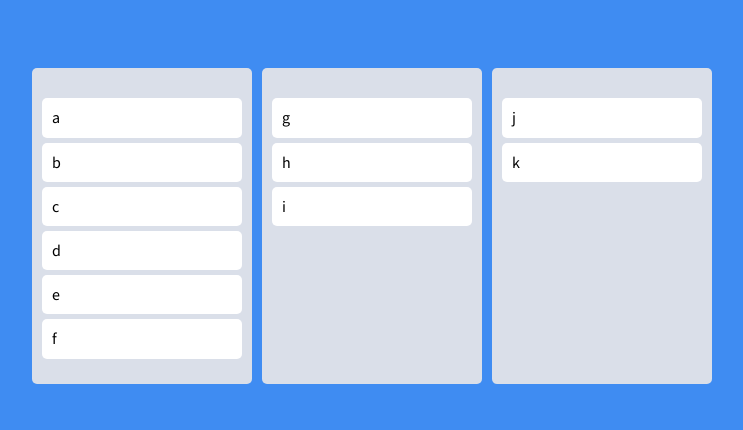
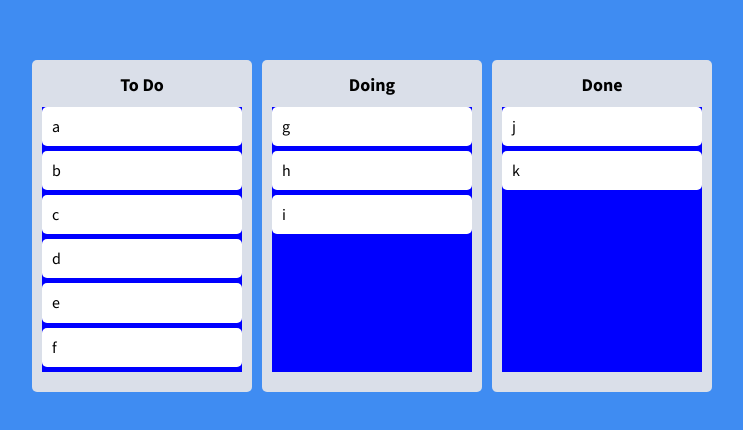
Before and after one commit to JHL71/trello-clone, a React (Create React App) app: page / in a window 1280 px wide. Shown: the part 174-604 px from the top of the page, without its empty margins (268-1011 px from the left). Built offline with nearby package versions, Linux system fonts and the light colour scheme; what recoil-persist would draw is missing.

Commit message:
Feature: moving card across the board

```diff
--- a/src/App.tsx
+++ b/src/App.tsx
@@ -1,8 +1,7 @@
-import { DragDropContext, DropResult, Droppable } from "react-beautiful-dnd";
+import { DragDropContext, DropResult } from "react-beautiful-dnd";
 import { useRecoilState } from "recoil";
 import styled from "styled-components";
-import { toDoState } from "./atoms";
-import DraggableCard from "./Components/DraggableCard";
+import { boardState } from "./atoms";
 import Board from "./Components/Board";
 
 
@@ -24,24 +23,39 @@ const Boards = styled.div`
 `
 
 function App() {
-  const [toDos, setToDos] = useRecoilState(toDoState);
+  const [boards, setBoards] = useRecoilState(boardState);
 
-  const onDragEnd = ({ destination, source }: DropResult) => {
+  const onDragEnd = ({source, destination}: DropResult) => {
+    if (!destination) return ;
 
-    if (destination) {
-      // setToDos(oldToDos => {
-      //   const newToDos = [...oldToDos];
-      //   const dels = newToDos.splice(source.index, 1);
-      //   newToDos.splice(destination.index, 0, dels[0]);
-      //   return newToDos;
-      // })
+    if (destination.droppableId === source.droppableId) {
+      setBoards(oldBoards => {
+        const newBoard = [...oldBoards[destination.droppableId]];
+        const [moveItem] = newBoard.splice(source.index, 1);
+        newBoard.splice(destination.index, 0, moveItem);
+        return {...oldBoards,
+          [destination.droppableId]: newBoard,
+        };
+      });
+    } else {
+      setBoards(oldBoards => {
+        const destinationBoard = [...oldBoards[destination.droppableId]];
+        const sourceBoard = [...oldBoards[source.droppableId]];
+        const [moveCard] = sourceBoard.splice(source.index, 1);
+        destinationBoard.splice(destination.index, 0, moveCard);
+        return {...oldBoards,
+          [destination.droppableId]: destinationBoard,
+          [source.droppableId]: sourceBoard
+        };
+      });
     }
+
   }
   return (
     <DragDropContext onDragEnd={onDragEnd}>
       <Wrapper>
         <Boards>
-          {Object.keys(toDos).map((boardId) => <Board key={boardId} boardId={boardId} toDos={toDos[boardId]} />)}
+          {Object.keys(boards).map((boardId) => <Board key={boardId} boardId={boardId} toDos={boards[boardId]} />)}
         </Boards>
       </Wrapper>
     </DragDropContext>
--- a/src/Components/Board.tsx
+++ b/src/Components/Board.tsx
@@ -9,24 +9,52 @@ interface IBoardProps {
 }
 
 const Wrapper = styled.div`
-  padding: 30px 10px 20px 10px;
+  padding: 15px 10px 20px 10px;
   background-color: ${props => props.theme.boardColor};
   border-radius: 5px;
-  min-height: 200px;
+  min-height: 300px;
+  display: flex;
+  flex-direction: column;
+`
+
+const Title = styled.h2`
+  font-size: 18px;
+  font-weight: 600;
+  text-align: center;
+  margin-bottom: 10px;
+`
+
+interface IArea {
+  $isDraggingOver: boolean;
+  $isDraggingFromThis: boolean;
+}
+
+const Area = styled.div<IArea>`
+  background-color: ${props => props.$isDraggingOver ? "pink" : props.$isDraggingFromThis ? "red" : "blue"};
+  flex-grow: 1;
+  transition: background-color 0.5s ease-in-out;
 `
 
 const Board = ({toDos, boardId}: IBoardProps) => {
   return (
+    <Wrapper>
+      <Title>{boardId.split('_').map((el)=> el[0].toUpperCase() + el.slice(1)).join(' ')}</Title>
       <Droppable droppableId={boardId}>
-      {(provided) =>
-        <Wrapper ref={provided.innerRef} {...provided.droppableProps}>
+        {(provided, snapshot) =>
+          <Area
+            $isDraggingOver={snapshot.isDraggingOver}
+            $isDraggingFromThis={Boolean(snapshot.draggingFromThisWith)}
+            ref={provided.innerRef}
+            {...provided.droppableProps}
+          >
             {toDos.map((toDo, index) => (
               <DraggableCard key={toDo.id} toDo={toDo} index={index} />
             ))}
             {provided.placeholder}
-        </Wrapper>
+          </Area>
         }
       </Droppable>
+    </Wrapper>
   )
 }
 
--- a/src/atoms.ts
+++ b/src/atoms.ts
@@ -9,12 +9,12 @@ export interface IToDo {
   text: string;
 }
 
-interface IToDoState {
+interface IBoardState {
   [key: string]: IToDo[];
 }
 
-export const toDoState = atom<IToDoState>({
-  key: "toDo",
+export const boardState = atom<IBoardState>({
+  key: "board",
   default: {
     to_do : [
       {id: 1, text: "a"},
```
Lines whose indentation alone changed are shown as unchanged.
